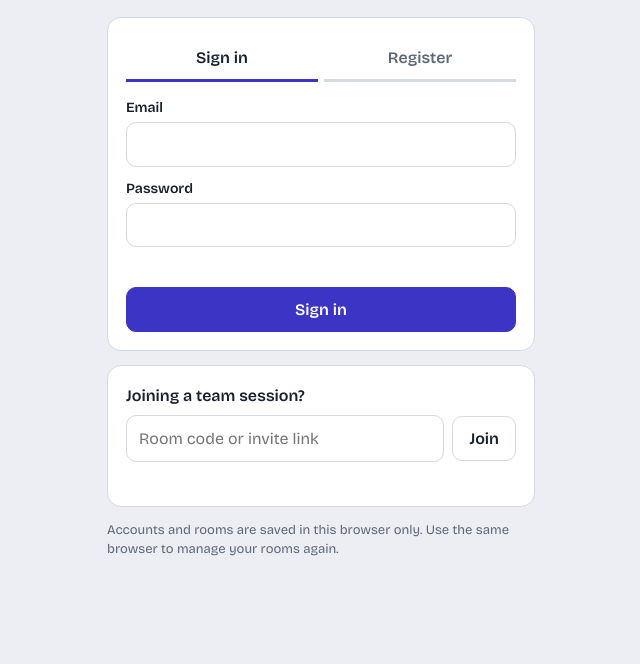
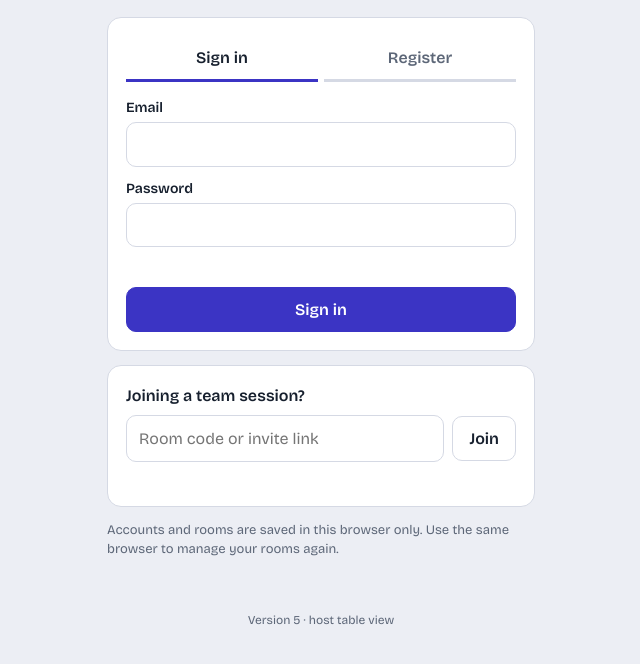
Before and after one commit to asadzubair/planningpoker, a plain HTML site: page index.html in a window 1280 px wide. Shown: the part 136-800 px from the top of the page, without its empty margins (319-959 px from the left). Drawn offline with nearby package versions, Linux system fonts and the light colour scheme.

Commit message:
Add files via upload

```diff
--- a/index.html
+++ b/index.html
@@ -55,10 +55,12 @@ input.topic{border-style:dashed}
 .dc{aspect-ratio:5/7;font:inherit;font-size:clamp(22px,6vw,38px);font-weight:800;background:#fff;color:var(--ink);border:2px solid var(--line);border-radius:12px;cursor:pointer;transition:transform .12s}
 .dc.sel{transform:translateY(-10px);border-color:var(--gold);box-shadow:0 0 0 3px var(--gold);color:var(--acc)}
 .dc:disabled{opacity:.5;cursor:not-allowed}
+#ver{text-align:center;font-size:12px;color:var(--mut);padding:0 0 16px}
 </style>
 </head>
 <body>
 <div id="app"></div>
+<div id="ver">Version 5 · host table view</div>
 <script>/*PEERJS_INLINE*/</script>
 <script>
 /* PeerJS loader: uses an inlined copy if present, otherwise tries three CDNs in turn. */
```
